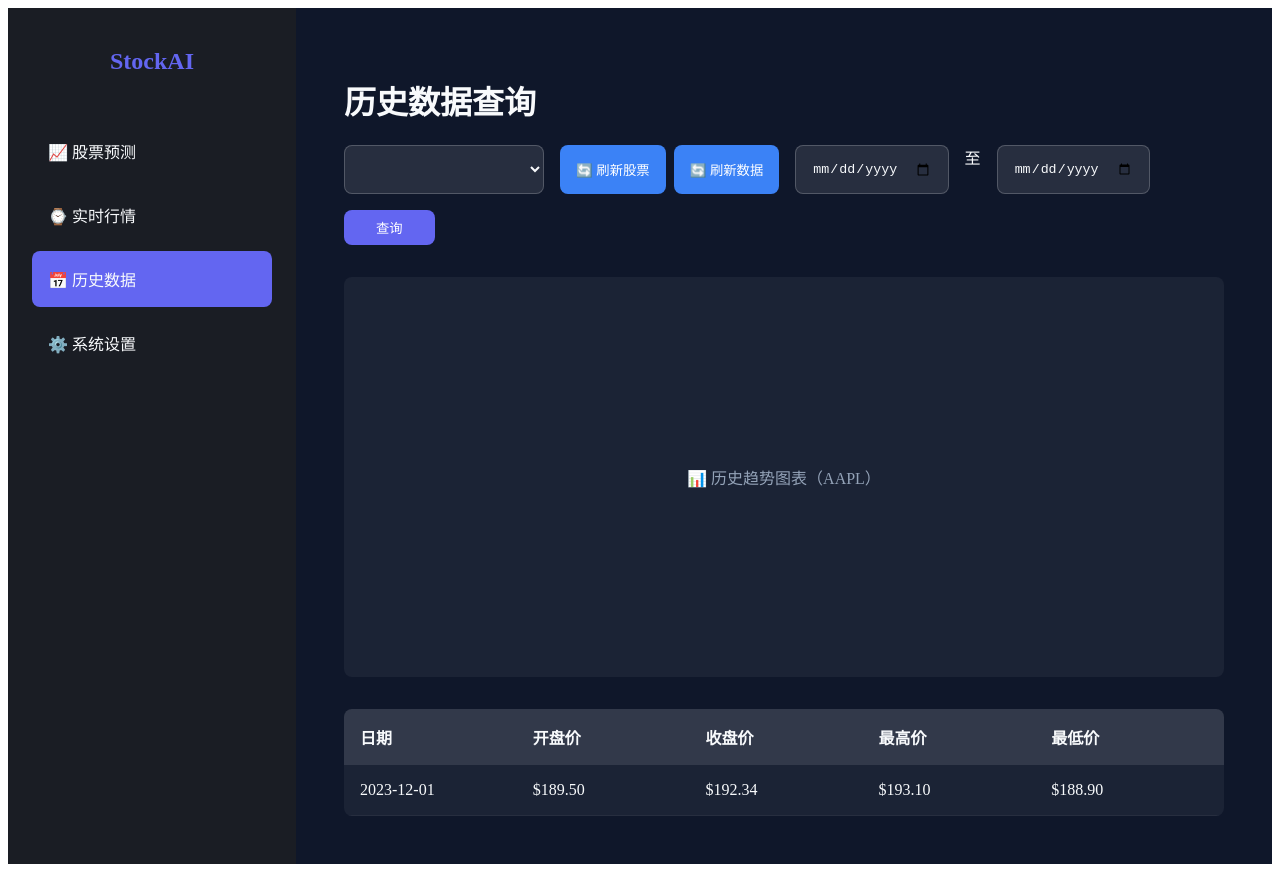
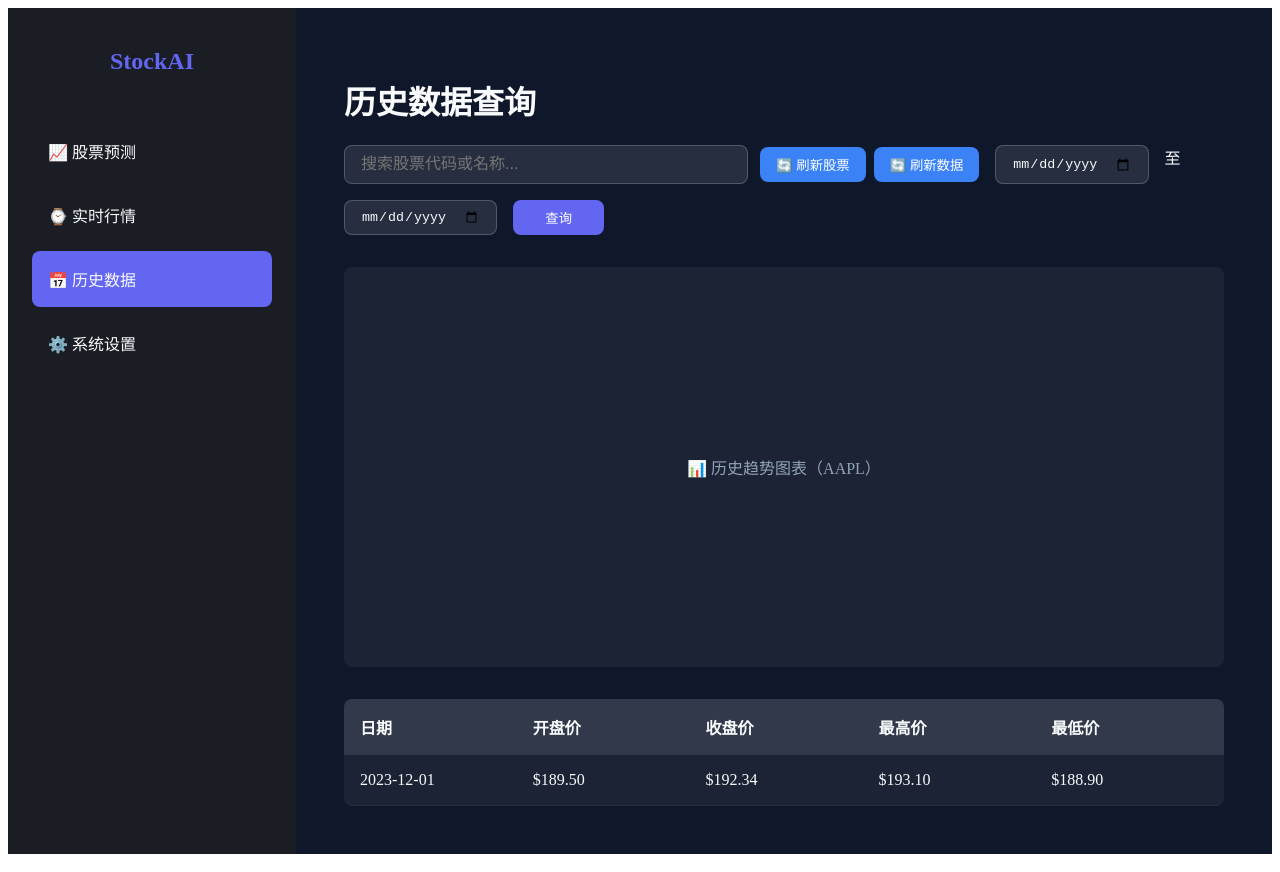
Before and after one commit to zzhtl/biga, a SvelteKit app: page / in a window 1280 px wide. Both pictures are taken after a click on the item "📅 历史数据". Built offline with nearby package versions, Linux system fonts and the light colour scheme.

Commit message:
股票可以按照名称或代码搜索

```diff
--- a/src/routes/components/stock_historical.svelte
+++ b/src/routes/components/stock_historical.svelte
@@ -8,39 +8,68 @@
     let stockSymbols = $state<
         Array<{ symbol: string; name: string; exchange: string }>
     >([]);
+    let searchQuery = $state("");
+    let isDropdownOpen = $state(false);
 
+    // 新增类型定义
+    type StockInfo = {
+        symbol: string;
+        name: string;
+        exchange: string;
+    };
+
+    const filteredSymbols = $derived(
+        stockSymbols.filter((stock) => {
+            const query = searchQuery.toLowerCase();
+            return (
+                stock.symbol.toLowerCase().includes(query) ||
+                stock.name.toLowerCase().includes(query) ||
+                stock.exchange.toLowerCase().includes(query)
+            );
+        }),
+    );
+
+    function handleSelect(stock: StockInfo) {
+        // 修改参数类型
+        selectedSymbol = stock.symbol;
+        searchQuery = `${stock.symbol} - ${stock.name}`; // 显示完整信息
+        isDropdownOpen = false;
+    }
+
+    function fetchHistory() {
+        console.log(
+            `Fetching ${selectedSymbol} from ${startDate} to ${endDate}`,
+        );
+    }
+
+    // 修改后的 refreshStockSymbols 函数
+    async function refreshStockSymbols() {
+        try {
+            await invoke("refresh_stock_infos");
+
+            // 使用泛型指定返回类型
+            const symbols = await invoke<StockInfo[]>("get_stock_infos");
+
+            stockSymbols = symbols;
+        } catch (error) {
+            console.error("Failed to refresh stock symbols:", error);
+        }
+    }
+
+    // 同时需要修改 onMount 中的调用
     onMount(async () => {
         try {
-            const symbols: Array<{
-                symbol: string;
-                name: string;
-                exchange: string;
-            }> = await invoke("get_stock_infos");
+            // 使用泛型指定返回类型
+            const symbols = await invoke<StockInfo[]>("get_stock_infos");
             stockSymbols = symbols;
 
             if (stockSymbols.length > 0) {
-                // 设置默认选中第一个股票
                 selectedSymbol = stockSymbols[0].symbol;
             }
         } catch (error) {
             console.error("Failed to fetch stock symbols:", error);
         }
     });
-
-    function fetchHistory() {
-        console.log(
-            `Fetching ${selectedSymbol} from ${startDate} to ${endDate}`,
-        );
-        // 实际调用获取历史数据的接口
-    }
-
-    async function refreshStockSymbols() {
-        try {
-            let success = await invoke("refresh_stock_infos");
-        } catch (error) {
-            console.error("Failed to refresh stock symbols:", error);
-        }
-    }
 
     async function refreshHistory() {
         try {
@@ -55,36 +84,59 @@
     <h1>历史数据查询</h1>
 
     <div class="controls">
-        <!-- 加大后的选择框 -->
-        <select class="stock-select" bind:value={selectedSymbol}>
-            {#each stockSymbols as stock (stock.symbol)}
-                <option value={stock.symbol}>
-                    {stock.name} ({stock.exchange}: {stock.symbol})
-                </option>
-            {/each}
-        </select>
-
-        <!-- 新增刷新按钮 -->
-        <div class="action-buttons">
-            <button class="refresh" onclick={refreshStockSymbols}
-                >🔄 刷新股票</button
-            >
-            <button class="refresh" onclick={refreshHistory}>🔄 刷新数据</button
-            >
+        <!-- 自定义下拉选择框 -->
+        <div class="custom-select">
+            <input
+                type="text"
+                class="search-input"
+                bind:value={searchQuery}
+                onfocus={() => (isDropdownOpen = true)}
+                placeholder="搜索股票代码或名称..."
+            />
+            {#if isDropdownOpen}
+                <div class="dropdown-list">
+                    {#each filteredSymbols as stock (stock.symbol)}
+                        <div
+                            class="dropdown-item"
+                            onclick={() => handleSelect(stock)}
+                            class:selected={selectedSymbol === stock.symbol}
+                        >
+                            <span class="symbol">{stock.symbol}</span>
+                            <span class="name">{stock.name}</span>
+                            <span class="exchange">{stock.exchange}</span>
+                        </div>
+                    {:else}
+                        <div class="dropdown-empty">未找到匹配的股票</div>
+                    {/each}
+                </div>
+            {/if}
         </div>
 
+        <!-- 刷新按钮组 -->
+        <div class="action-buttons">
+            <button class="refresh" onclick={refreshStockSymbols}>
+                🔄 刷新股票
+            </button>
+            <button class="refresh" onclick={refreshHistory}>
+                🔄 刷新数据
+            </button>
+        </div>
+
+        <!-- 日期选择 -->
         <input type="date" bind:value={startDate} />
         <span>至</span>
         <input type="date" bind:value={endDate} />
         <button onclick={fetchHistory}>查询</button>
     </div>
 
+    <!-- 图表占位 -->
     <div class="chart-container">
         <div class="chart-placeholder">
             📊 历史趋势图表（{selectedSymbol}）
         </div>
     </div>
 
+    <!-- 数据表格 -->
     <div class="data-table">
         <div class="table-header">
             <div>日期</div>
@@ -93,7 +145,6 @@
             <div>最高价</div>
             <div>最低价</div>
         </div>
-        <!-- 示例数据行 -->
         <div class="table-row">
             <div>2023-12-01</div>
             <div>$189.50</div>
@@ -111,6 +162,111 @@
         padding: 1rem;
     }
 
+    /* 修改.controls容器样式 */
+    .controls {
+        display: flex;
+        gap: 1.5rem; /* 增大间距 */
+        align-items: stretch; /* 垂直对齐 */
+        flex-wrap: nowrap; /* 禁止换行 */
+    }
+
+    /* 自定义选择框增加弹性布局 */
+    .custom-select {
+        position: relative;
+        min-width: 240px; /* 最小宽度减小 */
+        max-width: 400px; /* 增加最大宽度限制 */
+        flex: 1 1 auto; /* 改为自动伸缩 */
+    }
+
+    /* 增加过渡动画 */
+    .dropdown-item {
+        transition: transform 0.2s ease;
+    }
+    .dropdown-item:hover {
+        transform: translateX(5px);
+    }
+
+    /* 调整输入框内部尺寸 */
+    .search-input {
+        width: 370px;
+        padding: 0.6rem 1rem; /* 减小内边距 */
+        font-size: 1rem; /* 适当减小字体 */
+    }
+
+    .dropdown-list {
+        position: absolute;
+        width: 100%;
+        max-height: 400px;
+        overflow-y: auto;
+        background: rgba(0, 0, 0, 0.9);
+        border: 1px solid rgba(255, 255, 255, 0.2);
+        border-radius: 0.5rem;
+        margin-top: 0.5rem;
+        z-index: 100;
+    }
+
+    .dropdown-item {
+        padding: 1rem;
+        cursor: pointer;
+        display: grid;
+        grid-template-columns: 100px 1fr 80px;
+        gap: 1rem;
+        align-items: center;
+        transition: background 0.2s;
+    }
+
+    .dropdown-item:hover {
+        background: rgba(255, 255, 255, 0.1);
+    }
+
+    .dropdown-item.selected {
+        background: var(--active-color);
+    }
+
+    .symbol {
+        font-weight: bold;
+        color: #3b82f6;
+    }
+
+    .exchange {
+        font-size: 0.9em;
+        color: #94a3b8;
+    }
+
+    .dropdown-empty {
+        padding: 1rem;
+        text-align: center;
+        color: #94a3b8;
+    }
+
+    button {
+        padding: 0.5rem 2rem;
+        background: var(--active-color);
+        color: white;
+        border: none;
+        border-radius: 0.5rem;
+        cursor: pointer;
+    }
+
+    /* 刷新按钮组样式调整 */
+    .action-buttons {
+        display: flex;
+        gap: 0.75rem;
+        flex-shrink: 0; /* 禁止缩小 */
+        align-items: center;
+    }
+
+    button.refresh {
+        background: #3b82f6;
+        padding: 0.5rem 1rem;
+    }
+
+    .container {
+        max-width: 1200px;
+        margin: 0 auto;
+        padding: 1rem;
+    }
+
     .controls {
         display: flex;
         gap: 1rem;
@@ -118,7 +274,6 @@
         margin-bottom: 2rem;
     }
 
-    select,
     input {
         padding: 0.5rem 1rem;
         background: rgba(255, 255, 255, 0.1);
@@ -174,13 +329,6 @@
         border-bottom: 1px solid rgba(255, 255, 255, 0.05);
     }
 
-    /* 新增样式 */
-    .stock-select {
-        min-width: 200px;
-        padding: 0.8rem 1.2rem;
-        font-size: 1.1rem;
-    }
-
     .action-buttons {
         display: flex;
         gap: 0.5rem;
@@ -197,7 +345,17 @@
 
     @media (max-width: 768px) {
         .controls {
+            flex-wrap: wrap; /* 小屏幕允许换行 */
             flex-direction: column;
+        }
+
+        .custom-select {
+            min-width: 100%;
+            max-width: 100%;
+        }
+
+        .search-input {
+            font-size: 0.9rem;
         }
 
         .table-header,
```
